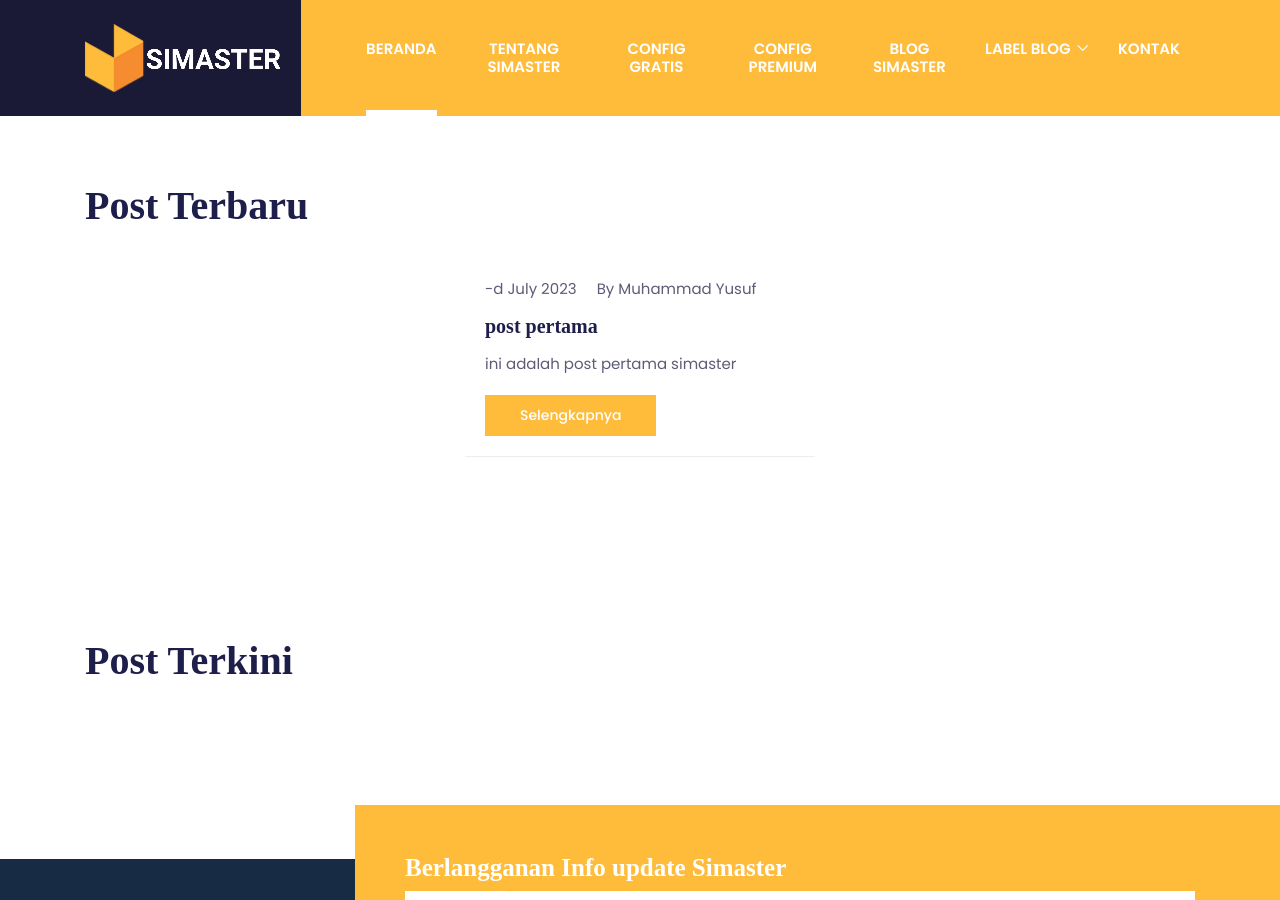
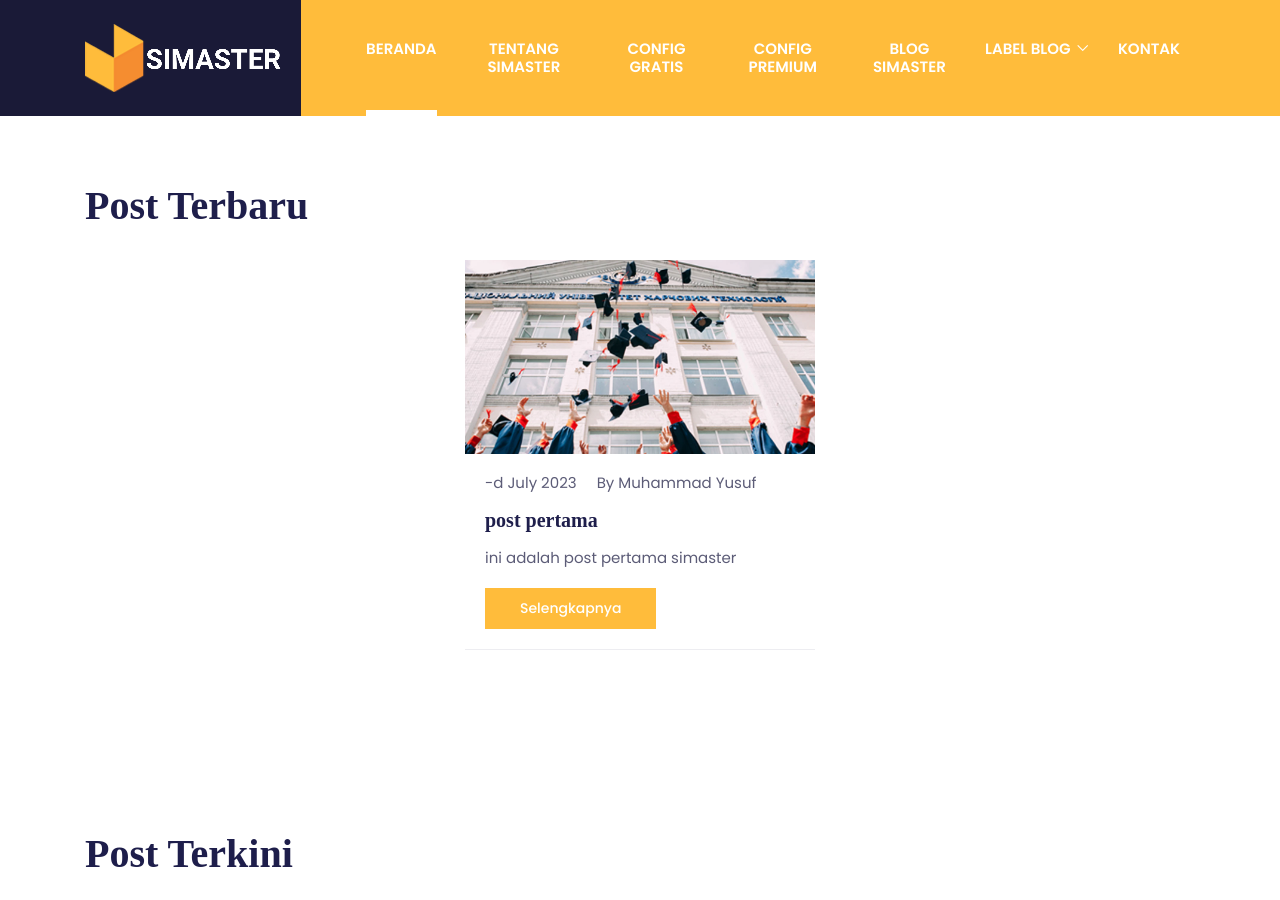
Before and after one commit to mwnsofficial/simastertutorials.github.io, a Jekyll site: the page built from _posts/2023-07-20-post-pertama.md, in a window 1280 px wide and 900 px high, scrolled down 1109 px. Built offline with Jekyll 4.4.1, drawn with Linux system fonts in a browser that asks for light colours; some web fonts are replaced.

Commit message:
Update post-featured-image.html

```diff
--- a/_includes/post-featured-image.html
+++ b/_includes/post-featured-image.html
@@ -1 +1 @@
-<img class="card-img-top rounded-0" src="{{include.image}}" alt="{{include.image-alt}}">
+<img class="card-img-top rounded-0" src="/{{include.image}}" alt="{{include.image-alt}}">
```
